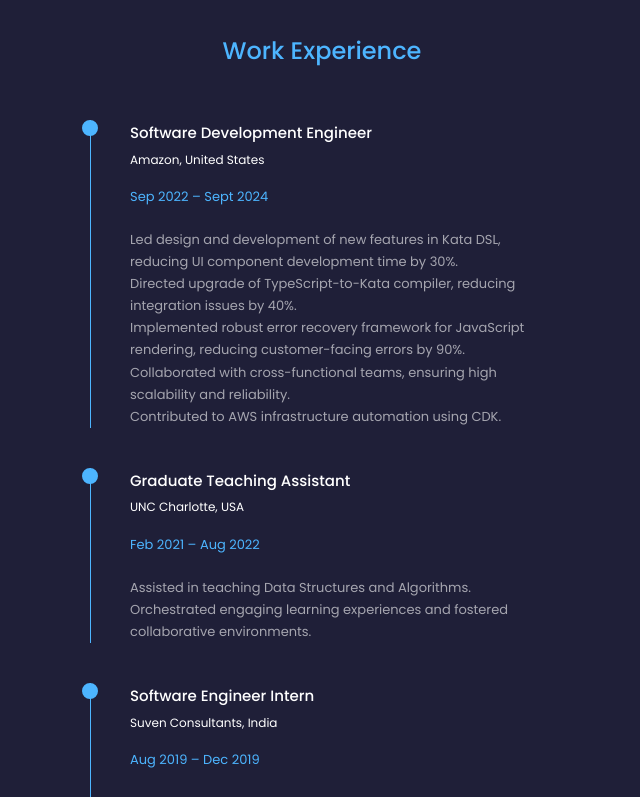
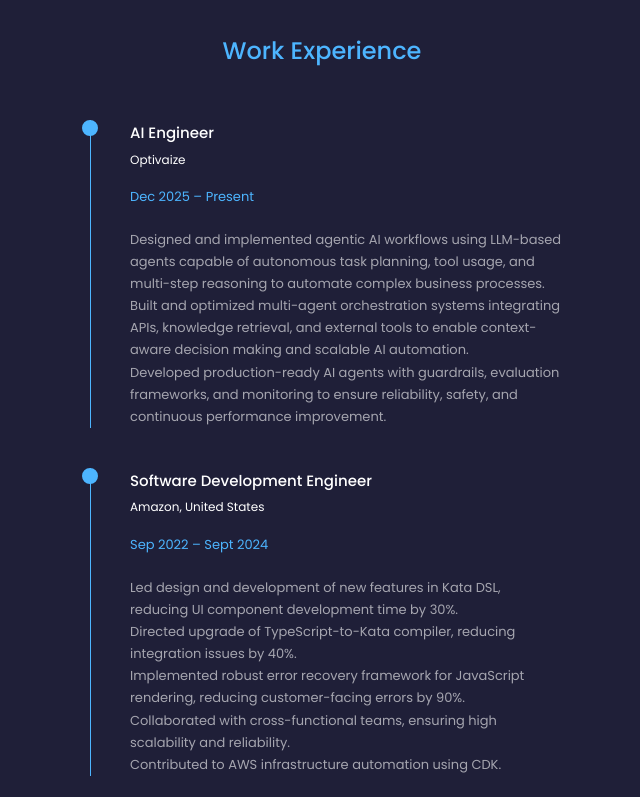
Before and after one commit to vgirkar/My_Portfolio, a React (Create React App) app: page / in a window 1280 px wide. Shown: the part 3343-4140 px from the top of the page, without its empty margins (318-958 px from the left). Built offline with nearby package versions, Linux system fonts and the light colour scheme; the HTML template or start-up script is replaced by a standard one.

Commit message:
New Experience Added

```diff
--- a/src/components/experience/Experience.jsx
+++ b/src/components/experience/Experience.jsx
@@ -71,6 +71,20 @@ const Experience = () => {
           <div className='timeline'>
             <div className='timeline__item'>
               <div className='circle__dot'></div>
+              <h3 className='timeline__title'>AI Engineer</h3>
+              <p className='timeline__text'>Optivaize</p>
+              <span className='timeline__date'>
+                Dec 2025 – Present
+              </span>
+              <ul>
+                <li>Designed and implemented agentic AI workflows using LLM-based agents capable of autonomous task planning, tool usage, and multi-step reasoning to automate complex business processes.</li>
+                <li>Built and optimized multi-agent orchestration systems integrating APIs, knowledge retrieval, and external tools to enable context-aware decision making and scalable AI automation.</li>
+                <li>Developed production-ready AI agents with guardrails, evaluation frameworks, and monitoring to ensure reliability, safety, and continuous performance improvement.</li>
+              </ul>
+            </div>
+
+            <div className='timeline__item'>
+              <div className='circle__dot'></div>
               <h3 className='timeline__title'>Software Development Engineer</h3>
               <p className='timeline__text'>Amazon, United States</p>
               <span className='timeline__date'>
```
